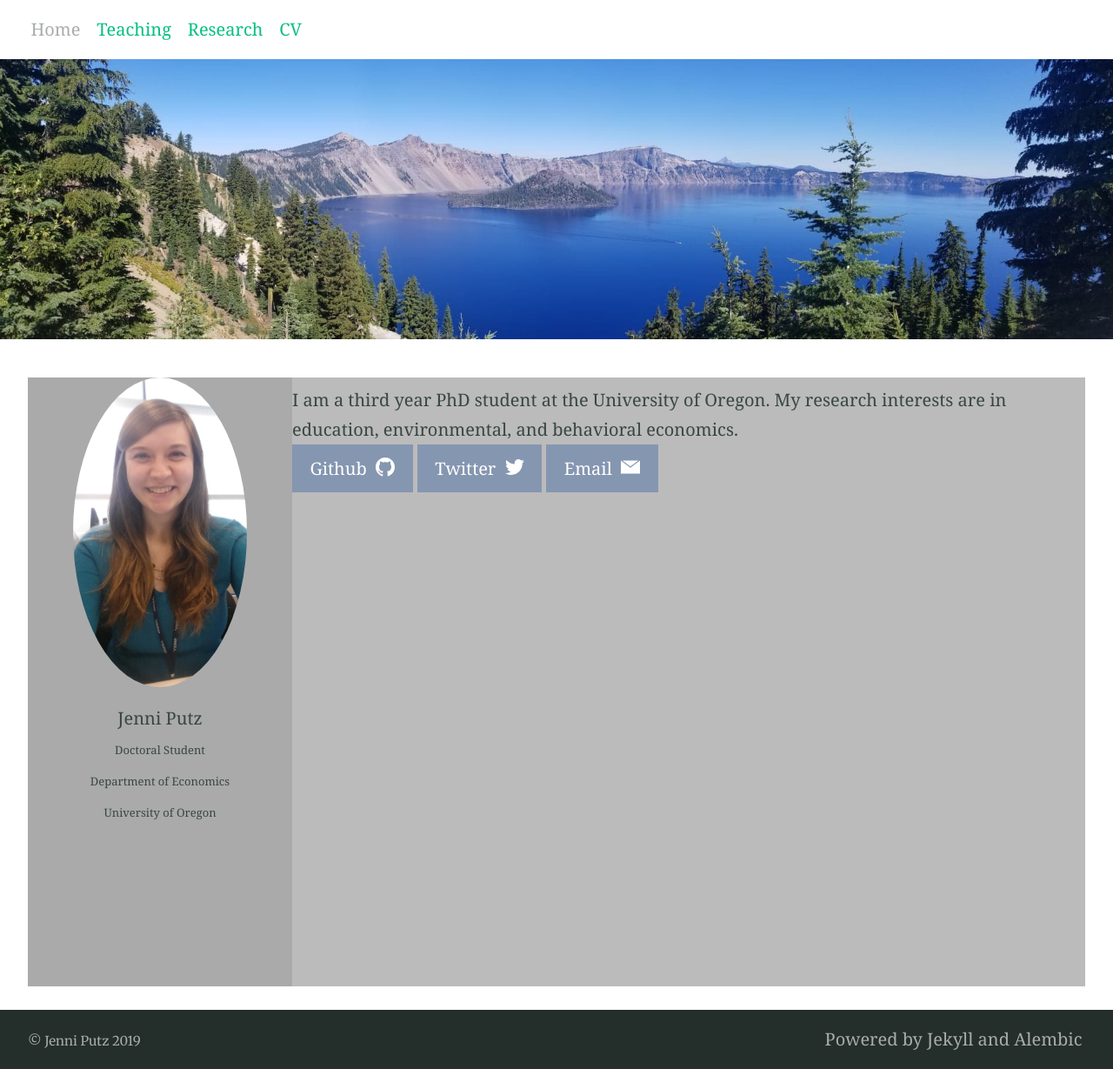
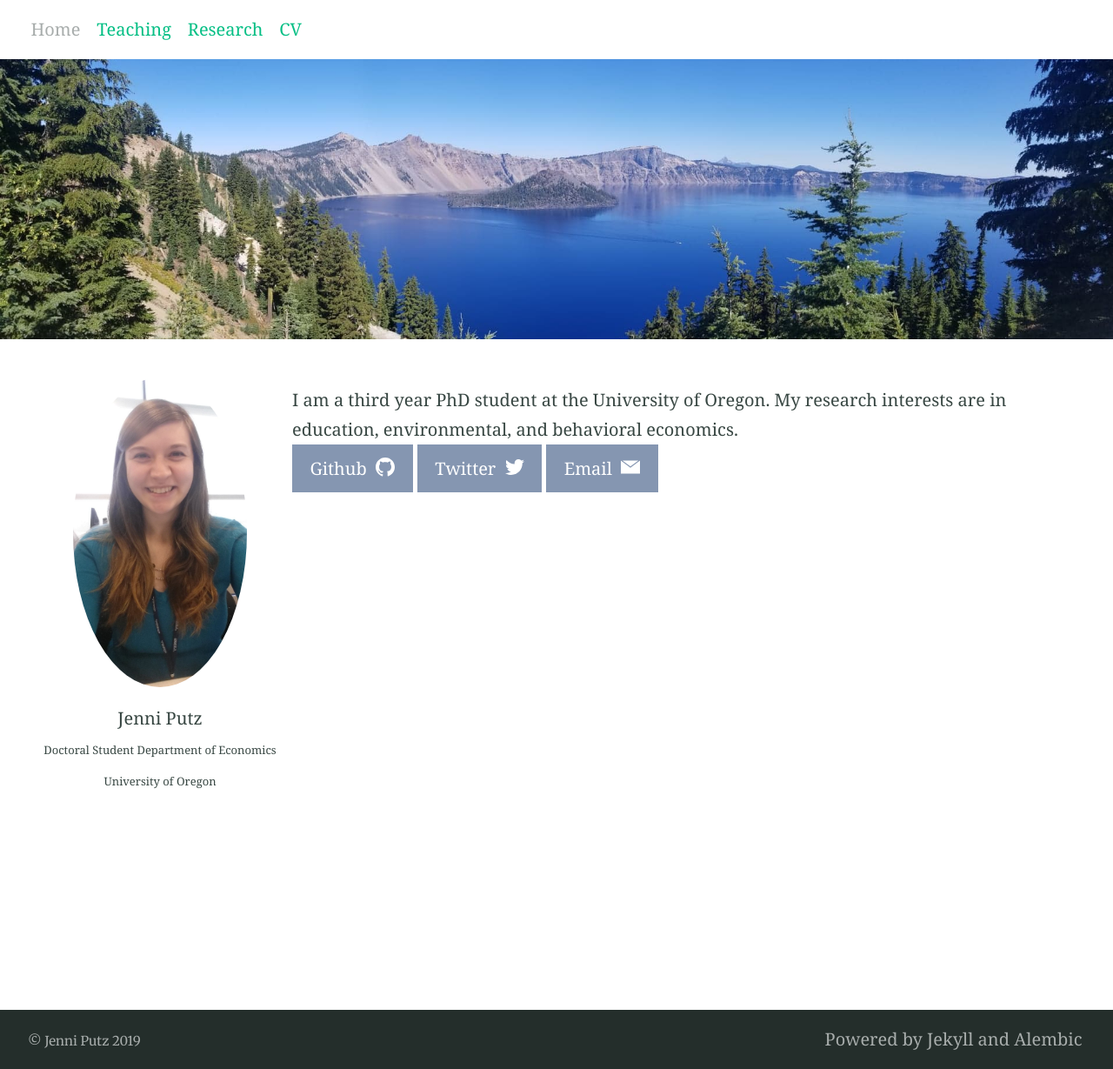
Before and after one commit to jenni-putz/1jenni-putz.github.io, a Jekyll site: the page built from index.md, in a window 1280 px wide. Shown: the whole page at 87% size. Built offline with Jekyll 4.4.1, drawn with Linux system fonts in a browser that asks for light colours; our own code applies the rules of GitHub Pages for plain Markdown files.

Commit message:
Update index.md

```diff
--- a/index.md
+++ b/index.md
@@ -19,9 +19,6 @@ img {
   box-sizing: border-box;
 }
 
-.article  article--page  content  typeset{
-	width: 100% !important;
-}
 
 /* Create two unequal columns that floats next to each other */
 .column {
@@ -50,14 +47,14 @@ img {
 
 
 <div class="row" align="left">
-  <div class="column left" align = "center" style="background-color:#aaa;">
+  <div class="column left" align = "center" style="background-color:#ffffff;">
      <img src="/headshot.jpg" style="width:200px">
      <p style="text-align:center">Jenni Putz <br />
-   <font size="-1"> Doctoral Student <br />
-    Department of Economics <br />
+   <font size="-1"> Doctoral Student
+    Department of Economics
      University of Oregon</font></p>
   </div>
-  <div class="column right" style="background-color:#bbb;">
+  <div class="column right" style="background-color:#ffffff;">
     <p>I am a third year PhD student at the University of Oregon. My research interests are in education, environmental, and behavioral economics. <br />
 
 {% include button.html text="Github" icon="github" link="https://github.com/jenni-putz" color="#8596B1" %} {% include button.html text="Twitter" icon="twitter" link="https://twitter.com/pootzie_xoxo" color="#8596B1" %} {% include button.html text="Email" icon="email" link="mailto:jputz@uoregon.edu" color="#8596B1" %} </p>
```
